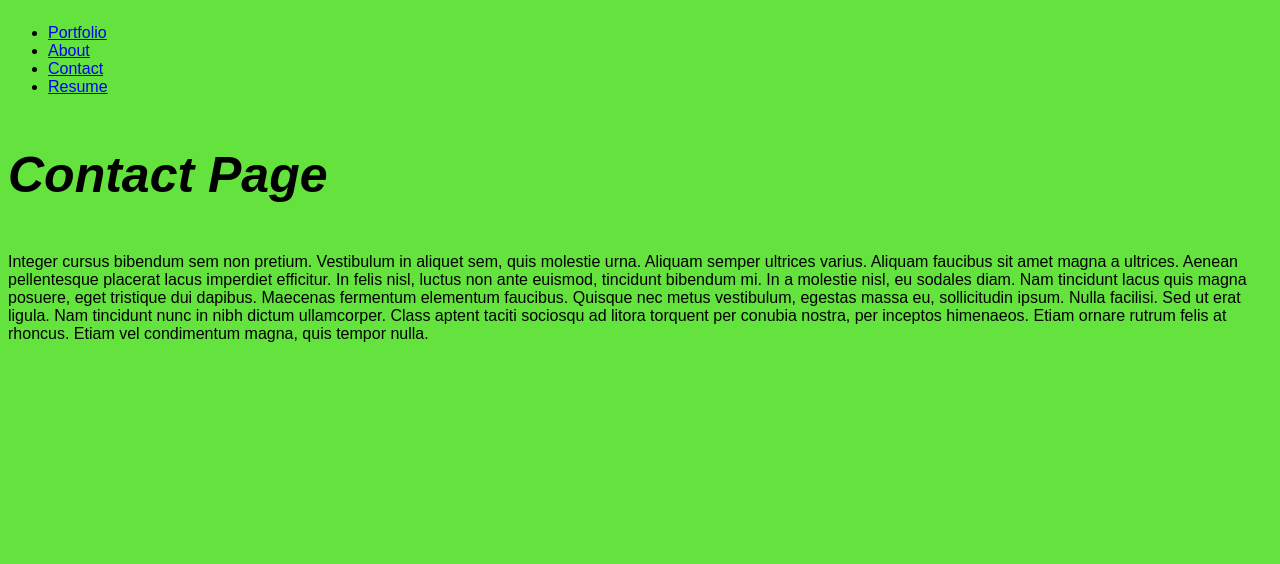
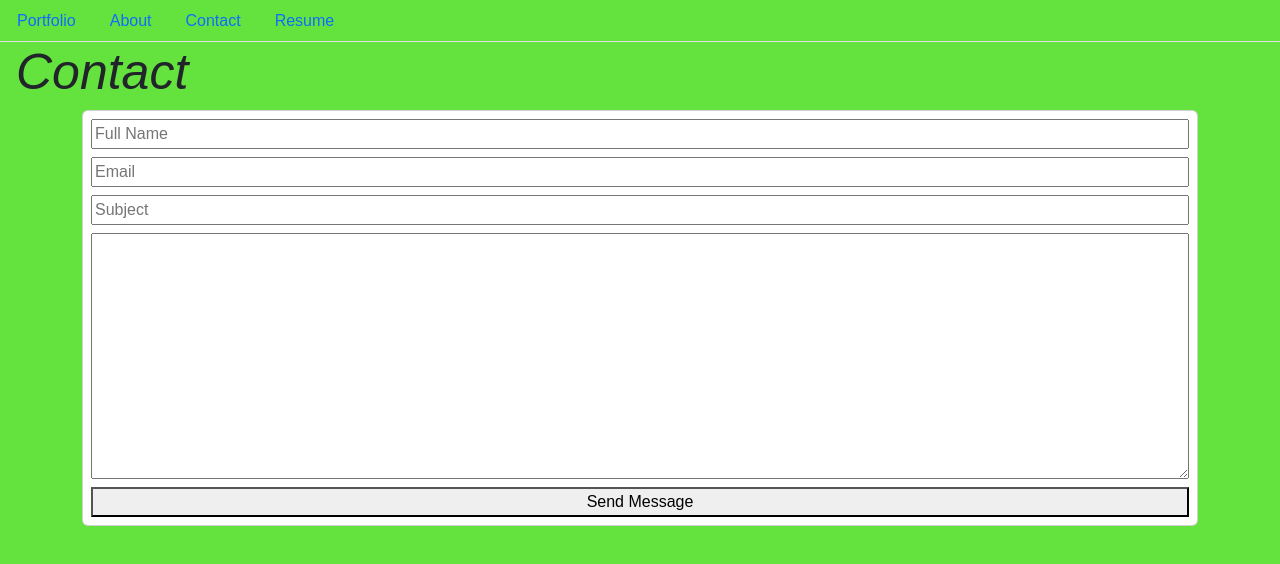
Before and after one commit to derekm129/reactPortfolio, a React (Vite) app in the folder reactPortfolio/: page /Contact in a window 1280 px wide. Shown: the top 564 px of the page. Built offline with nearby package versions, Linux system fonts and the light colour scheme.

Commit message:
created contact page

```diff
--- a/reactPortfolio/package.json
+++ b/reactPortfolio/package.json
@@ -10,6 +10,7 @@
     "preview": "vite preview"
   },
   "dependencies": {
+    "bootstrap": "^5.3.2",
     "localforage": "^1.10.0",
     "match-sorter": "^6.3.1",
     "react": "^18.2.0",
--- a/reactPortfolio/src/App.css
+++ b/reactPortfolio/src/App.css
@@ -108,5 +108,6 @@ padding: 10px;
   #project-pictures {
       height: 100px;
       width: 200px;
+    }
   }
 }
--- a/reactPortfolio/src/main.jsx
+++ b/reactPortfolio/src/main.jsx
@@ -2,7 +2,7 @@ import ReactDOM from 'react-dom/client'
 // Bringing in the required imports from 'react-router-dom' to set up application routing behavior
 import { createBrowserRouter, RouterProvider } from 'react-router-dom';
 
-// import 'bootstrap/dist/css/bootstrap.min.css'
+import 'bootstrap/dist/css/bootstrap.min.css'
 
 import App from './App';
 // import Error from './pages/Error';
--- a/reactPortfolio/src/pages/About.jsx
+++ b/reactPortfolio/src/pages/About.jsx
@@ -1,7 +1,7 @@
 export default function About() {
     return (
       <div>
-        <h1>About Page</h1>
+        <h1>About Me</h1>
         <p>
         Hello, I'm Derek Modugno and I'm a computer programmer! I live in St. Louis, Missouri and am skilled with HTML, CSS, Javascript, React, and Git.
         I am currently enrolled in the UT Austin Coding Bootcamp.
--- a/reactPortfolio/src/pages/Contact.jsx
+++ b/reactPortfolio/src/pages/Contact.jsx
@@ -1,20 +1,19 @@
 export default function Contact() {
     return (
       <div>
-        <h1>Contact Page</h1>
-        <p>
-          Integer cursus bibendum sem non pretium. Vestibulum in aliquet sem, quis
-          molestie urna. Aliquam semper ultrices varius. Aliquam faucibus sit amet
-          magna a ultrices. Aenean pellentesque placerat lacus imperdiet
-          efficitur. In felis nisl, luctus non ante euismod, tincidunt bibendum
-          mi. In a molestie nisl, eu sodales diam. Nam tincidunt lacus quis magna
-          posuere, eget tristique dui dapibus. Maecenas fermentum elementum
-          faucibus. Quisque nec metus vestibulum, egestas massa eu, sollicitudin
-          ipsum. Nulla facilisi. Sed ut erat ligula. Nam tincidunt nunc in nibh
-          dictum ullamcorper. Class aptent taciti sociosqu ad litora torquent per
-          conubia nostra, per inceptos himenaeos. Etiam ornare rutrum felis at
-          rhoncus. Etiam vel condimentum magna, quis tempor nulla.
-        </p>
+        <h1>Contact</h1>
+       <section>
+          <div className="container mb-3">
+            <form className="form-control card flex-center dir-column p-1">
+              <input type="text" placeholder="Full Name" name="user_name" className="m-1" required />
+              <input type="text" placeholder="Email" name="user_email" className="m-1" required />
+              <input type="text" placeholder="Subject" name="user_subject" className="m-1" required />
+              <textarea name="message" cols="30" rows="10" className="m-1"></textarea>
+              <button type="submit" className="--btn--btn-primary m-1">Send Message</button>
+            </form>
+          </div>
+
+       </section>
       </div>
     );
   }
```
Also changed, not shown: 1 other file (tests, documents, lock files or other folders).
